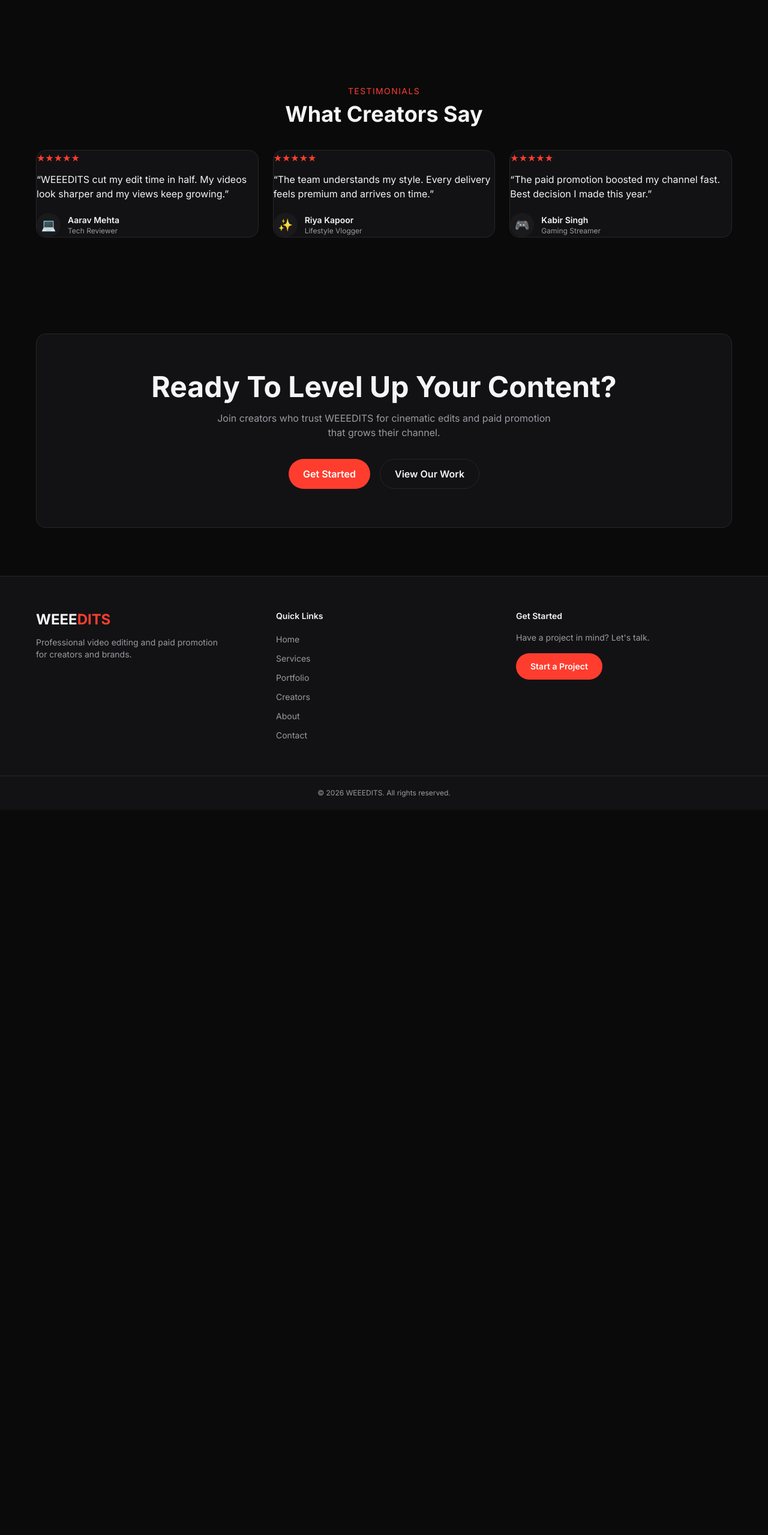
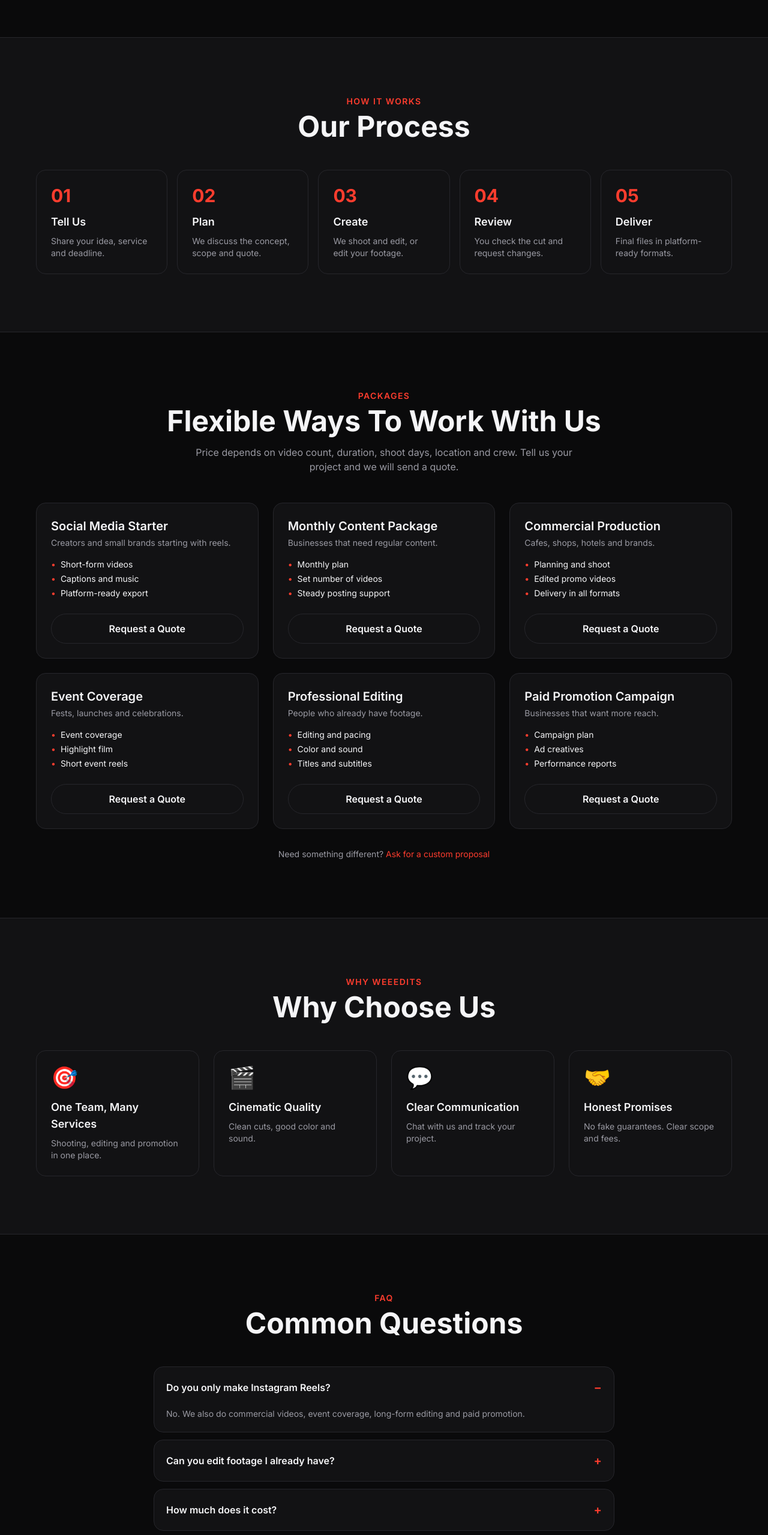
Before and after one commit to ayushpatell-hub/WEEEDITS, a Next.js app in the folder client/: page / in a window 1280 px wide. Shown: the part 4455-7014 px from the top of the page at 60% size. Before the commit the page ends 5805 px from the top, so only its background shows below. Built offline with nearby package versions, Linux system fonts and the light colour scheme; no server answers.

Commit message:
Add process, packages, why choose us and FAQ sections

```diff
--- a/client/src/app/page.tsx
+++ b/client/src/app/page.tsx
@@ -1,6 +1,5 @@
 import Hero from "@/components/home/Hero";
 import FeaturedPortfolio from "@/components/home/FeaturedPortfolio";
-import Testimonials from "@/components/home/Testimonials";
 import CTA from "@/components/home/CTA";
 import {
   TrustStrip,
@@ -10,6 +9,12 @@ import {
   EditingSection,
   PromotionsSection,
 } from "@/components/home/HomeSections";
+import {
+  ProcessSection,
+  PackagesSection,
+  WhyChoose,
+  FAQSection,
+} from "@/components/home/InfoSections";
 
 export default function Home() {
   return (
@@ -22,7 +27,10 @@ export default function Home() {
       <EventsSection />
       <EditingSection />
       <PromotionsSection />
-      <Testimonials />
+      <ProcessSection />
+      <PackagesSection />
+      <WhyChoose />
+      <FAQSection />
       <CTA />
     </>
   );
--- /dev/null
+++ b/client/src/components/home/InfoSections.tsx
@@ -0,0 +1,211 @@
+"use client";
+
+import { useState } from "react";
+import Link from "next/link";
+
+const steps = [
+  { n: "01", title: "Tell Us", text: "Share your idea, service and deadline." },
+  { n: "02", title: "Plan", text: "We discuss the concept, scope and quote." },
+  { n: "03", title: "Create", text: "We shoot and edit, or edit your footage." },
+  { n: "04", title: "Review", text: "You check the cut and request changes." },
+  { n: "05", title: "Deliver", text: "Final files in platform-ready formats." },
+];
+
+export function ProcessSection() {
+  return (
+    <section className="border-y border-border bg-surface py-24">
+      <div className="container-x">
+        <div className="mb-12 text-center">
+          <p className="mb-2 text-sm font-semibold uppercase tracking-widest text-accent">
+            How It Works
+          </p>
+          <h2 className="font-display text-3xl font-bold md:text-5xl">
+            Our Process
+          </h2>
+        </div>
+        <div className="grid gap-4 sm:grid-cols-2 lg:grid-cols-5">
+          {steps.map((s) => (
+            <div key={s.n} className="card p-6">
+              <p className="font-display text-3xl font-bold text-accent">{s.n}</p>
+              <h3 className="mt-3 font-display text-lg font-semibold">{s.title}</h3>
+              <p className="mt-2 text-sm text-muted">{s.text}</p>
+            </div>
+          ))}
+        </div>
+      </div>
+    </section>
+  );
+}
+
+const packages = [
+  {
+    name: "Social Media Starter",
+    fit: "Creators and small brands starting with reels.",
+    items: ["Short-form videos", "Captions and music", "Platform-ready export"],
+  },
+  {
+    name: "Monthly Content Package",
+    fit: "Businesses that need regular content.",
+    items: ["Monthly plan", "Set number of videos", "Steady posting support"],
+  },
+  {
+    name: "Commercial Production",
+    fit: "Cafes, shops, hotels and brands.",
+    items: ["Planning and shoot", "Edited promo videos", "Delivery in all formats"],
+  },
+  {
+    name: "Event Coverage",
+    fit: "Fests, launches and celebrations.",
+    items: ["Event coverage", "Highlight film", "Short event reels"],
+  },
+  {
+    name: "Professional Editing",
+    fit: "People who already have footage.",
+    items: ["Editing and pacing", "Color and sound", "Titles and subtitles"],
+  },
+  {
+    name: "Paid Promotion Campaign",
+    fit: "Businesses that want more reach.",
+    items: ["Campaign plan", "Ad creatives", "Performance reports"],
+  },
+];
+
+export function PackagesSection() {
+  return (
+    <section className="container-x py-24">
+      <div className="mb-12 text-center">
+        <p className="mb-2 text-sm font-semibold uppercase tracking-widest text-accent">
+          Packages
+        </p>
+        <h2 className="font-display text-3xl font-bold md:text-5xl">
+          Flexible Ways To Work With Us
+        </h2>
+        <p className="mx-auto mt-4 max-w-2xl text-muted">
+          Price depends on video count, duration, shoot days, location and crew.
+          Tell us your project and we will send a quote.
+        </p>
+      </div>
+      <div className="grid gap-6 sm:grid-cols-2 lg:grid-cols-3">
+        {packages.map((p) => (
+          <div key={p.name} className="card flex flex-col p-6">
+            <h3 className="font-display text-xl font-semibold">{p.name}</h3>
+            <p className="mt-1 text-sm text-muted">{p.fit}</p>
+            <ul className="mt-4 flex-1 space-y-1 text-sm">
+              {p.items.map((i) => (
+                <li key={i}>
+                  <span className="mr-2 text-accent">•</span>
+                  {i}
+                </li>
+              ))}
+            </ul>
+            <Link
+              href={`/contact?service=${encodeURIComponent(p.name)}`}
+              className="btn-outline mt-6 w-full"
+            >
+              Request a Quote
+            </Link>
+          </div>
+        ))}
+      </div>
+      <p className="mt-8 text-center text-sm text-muted">
+        Need something different?{" "}
+        <Link href="/contact" className="text-accent hover:underline">
+          Ask for a custom proposal
+        </Link>
+      </p>
+    </section>
+  );
+}
+
+const reasons = [
+  { icon: "🎯", title: "One Team, Many Services", text: "Shooting, editing and promotion in one place." },
+  { icon: "🎬", title: "Cinematic Quality", text: "Clean cuts, good color and sound." },
+  { icon: "💬", title: "Clear Communication", text: "Chat with us and track your project." },
+  { icon: "🤝", title: "Honest Promises", text: "No fake guarantees. Clear scope and fees." },
+];
+
+export function WhyChoose() {
+  return (
+    <section className="border-y border-border bg-surface py-24">
+      <div className="container-x">
+        <div className="mb-12 text-center">
+          <p className="mb-2 text-sm font-semibold uppercase tracking-widest text-accent">
+            Why WEEEDITS
+          </p>
+          <h2 className="font-display text-3xl font-bold md:text-5xl">
+            Why Choose Us
+          </h2>
+        </div>
+        <div className="grid gap-6 sm:grid-cols-2 lg:grid-cols-4">
+          {reasons.map((r) => (
+            <div key={r.title} className="card p-6">
+              <div className="text-4xl">{r.icon}</div>
+              <h3 className="mt-4 font-display text-lg font-semibold">{r.title}</h3>
+              <p className="mt-2 text-sm text-muted">{r.text}</p>
+            </div>
+          ))}
+        </div>
+      </div>
+    </section>
+  );
+}
+
+const faqs = [
+  {
+    q: "Do you only make Instagram Reels?",
+    a: "No. We also do commercial videos, event coverage, long-form editing and paid promotion.",
+  },
+  {
+    q: "Can you edit footage I already have?",
+    a: "Yes. Send your footage and we edit it. We can also shoot it for you.",
+  },
+  {
+    q: "How much does it cost?",
+    a: "It depends on the project. Send your details and we will give a quote.",
+  },
+  {
+    q: "Do you guarantee views or sales?",
+    a: "No. We make strong creatives and run campaigns carefully, but results are never guaranteed.",
+  },
+  {
+    q: "Is the ad budget included?",
+    a: "No. Our fee is separate from the budget you spend on ads.",
+  },
+  {
+    q: "How long does a project take?",
+    a: "It depends on the scope. We confirm the timeline after we understand your project.",
+  },
+];
+
+export function FAQSection() {
+  const [open, setOpen] = useState<number | null>(0);
+  return (
+    <section className="container-x py-24">
+      <div className="mb-12 text-center">
+        <p className="mb-2 text-sm font-semibold uppercase tracking-widest text-accent">
+          FAQ
+        </p>
+        <h2 className="font-display text-3xl font-bold md:text-5xl">
+          Common Questions
+        </h2>
+      </div>
+      <div className="mx-auto max-w-3xl space-y-3">
+        {faqs.map((f, i) => (
+          <div key={f.q} className="card overflow-hidden">
+            <button
+              onClick={() => setOpen(open === i ? null : i)}
+              aria-expanded={open === i}
+              className="flex w-full items-center justify-between gap-4 p-5 text-left font-semibold"
+            >
+              {f.q}
+              <span className="text-xl text-accent">{open === i ? "−" : "+"}</span>
+            </button>
+            {open === i && (
+              <p className="px-5 pb-5 text-sm text-muted">{f.a}</p>
+            )}
+          </div>
+        ))}
+      </div>
+    </section>
+  );
+}
```
